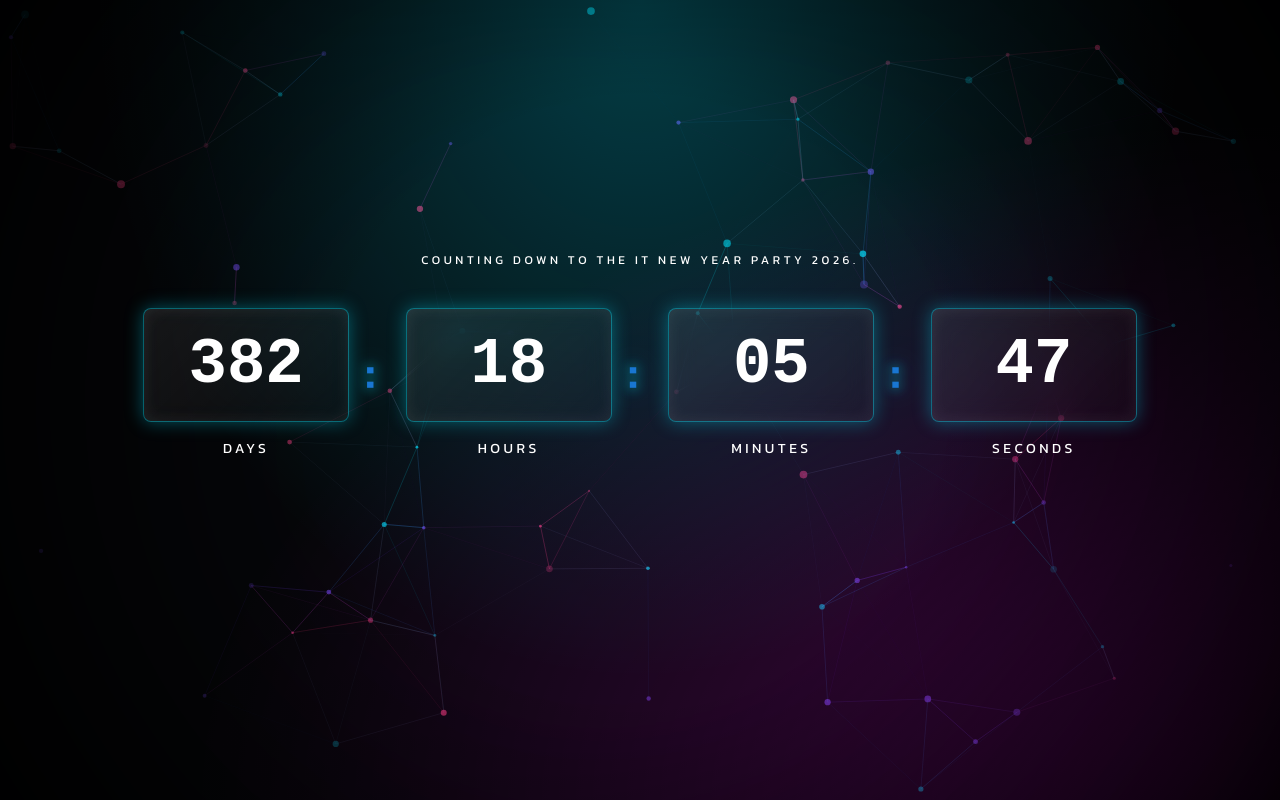
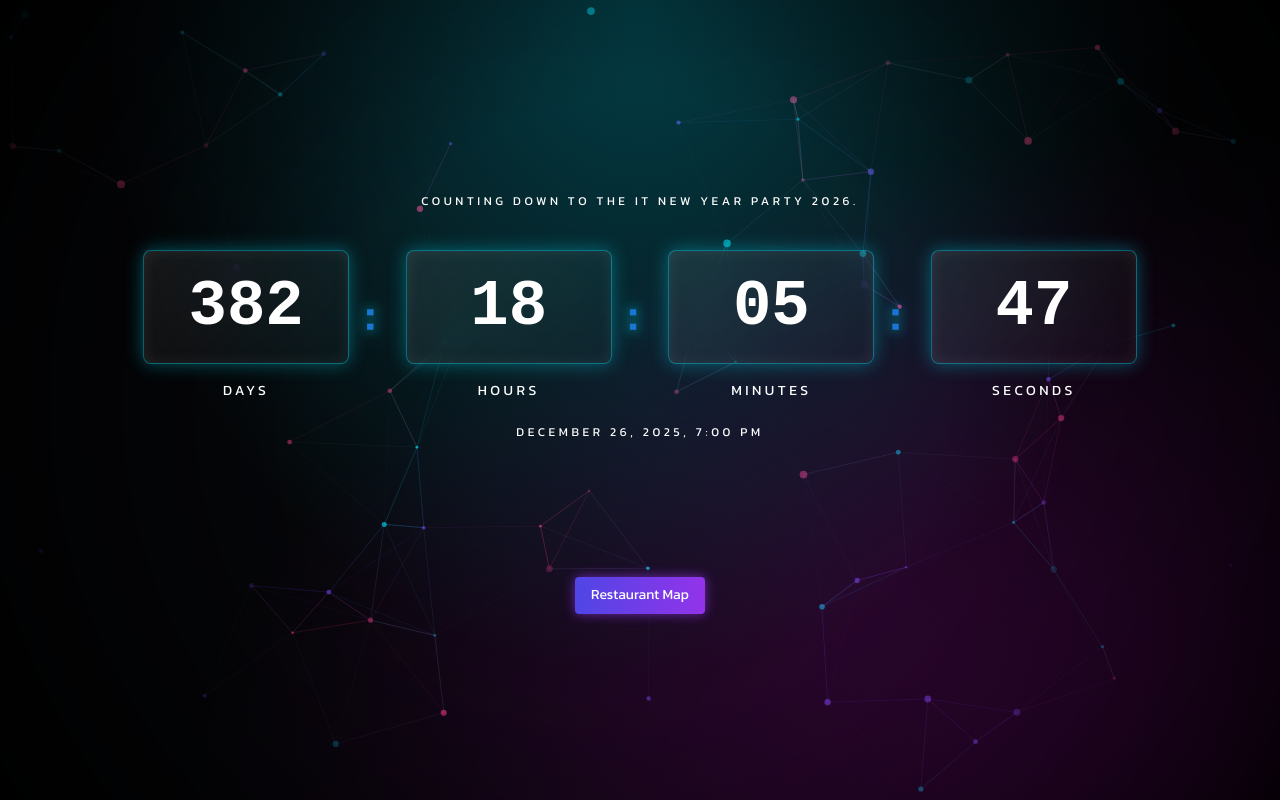
Before and after one commit to jakkapan1789/game-ui, a Next.js app: page /countdown in a window 1280 px wide. Built offline with nearby package versions, Linux system fonts and the light colour scheme.

Commit message:
release counting down

```diff
--- a/src/pages/countdown.js
+++ b/src/pages/countdown.js
@@ -1,5 +1,5 @@
-import { Box, Container, Typography, Stack, Button } from "@mui/material";
-
+import { Box, Container, Typography, Button } from "@mui/material";
+import Head from "next/head";
 import CountdownTimer from "@/components/ui/CountdownTimer";
 import ParticleBackground from "@/components/ui/ParticleBackground";
 
@@ -7,6 +7,10 @@ const Index = () => {
   const targetDate = new Date("2025-12-26T19:00:00");
 
   return (
+    <>
+      <Head>
+        <title>Counting down to the IT New Year Party 2026</title>
+      </Head>
       <Box
         sx={{
           minHeight: "100vh",
@@ -81,9 +85,39 @@ const Index = () => {
             </Typography>
 
             <CountdownTimer targetDate={targetDate} />
-        </Box>
+            <Typography
+              variant="overline"
+              sx={{
+                display: "block",
+                letterSpacing: "0.3em",
+                color: "white",
+                mb: 4,
+                mt: 2,
+              }}
+            >
+              December 26, 2025, 7:00 PM
+            </Typography>
+          </Box>{" "}
+          <Button
+            variant="contained"
+            sx={{
+              background: "linear-gradient(90deg,#4f46e5,#9333ea)",
+              boxShadow: "0 0 12px rgba(147,51,234,0.7)",
+              "&:hover": {
+                background: "linear-gradient(90deg,#4338ca,#7e22ce)",
+                boxShadow: "0 0 18px rgba(147,51,234,0.9)",
+              },
+              textTransform: "none",
+            }}
+            onClick={() =>
+              window.open("https://maps.app.goo.gl/P8JBew4kqVoq2eCT9", "_blank")
+            }
+          >
+            Restaurant Map
+          </Button>
         </Container>
       </Box>
+    </>
   );
 };
 
```
Lines whose indentation alone changed are shown as unchanged.
